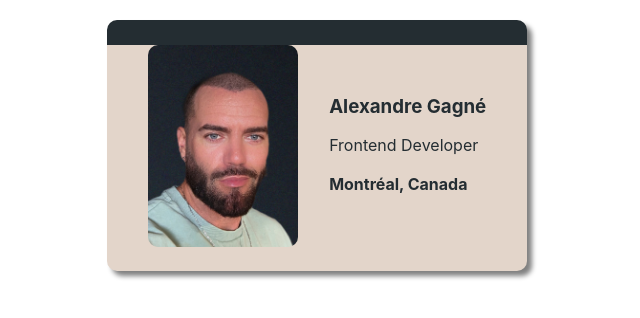
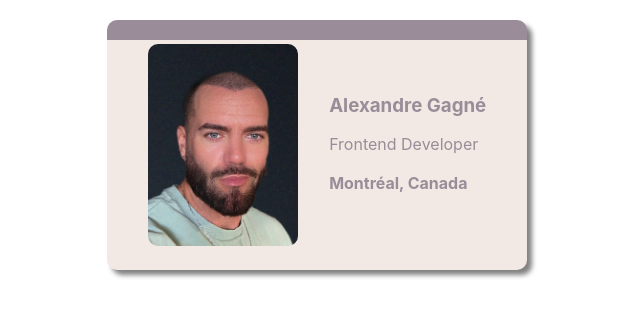
Before and after one commit to Alexgagne82/business-card, a website built with Vite: page index.html in a window 1280 px wide. Shown: the whole page, without its empty margins (323-963 px from the left). Built offline with nearby package versions, Linux system fonts and the light colour scheme.

Commit message:
Update styles.css

```diff
--- a/styles.css
+++ b/styles.css
@@ -18,13 +18,13 @@ body {
     width: 370px;
     height: 200px;
     margin: auto auto;
-    padding: 1px 25px 25px 25px;
+    padding: 5px 25px 25px 25px;
     display: flex;
     justify-content: space-around;
     align-items: center;
-    background: #e3d5ca;
-    color: #242D32;
-    border-top: 25px solid #242D32;
+    background: #f2e9e4;
+    color: #9a8c98;
+    border-top: 20px solid #9a8c98;
     border-radius: 10px;
     box-shadow: 5px 5px 5px grey;
 }
```
